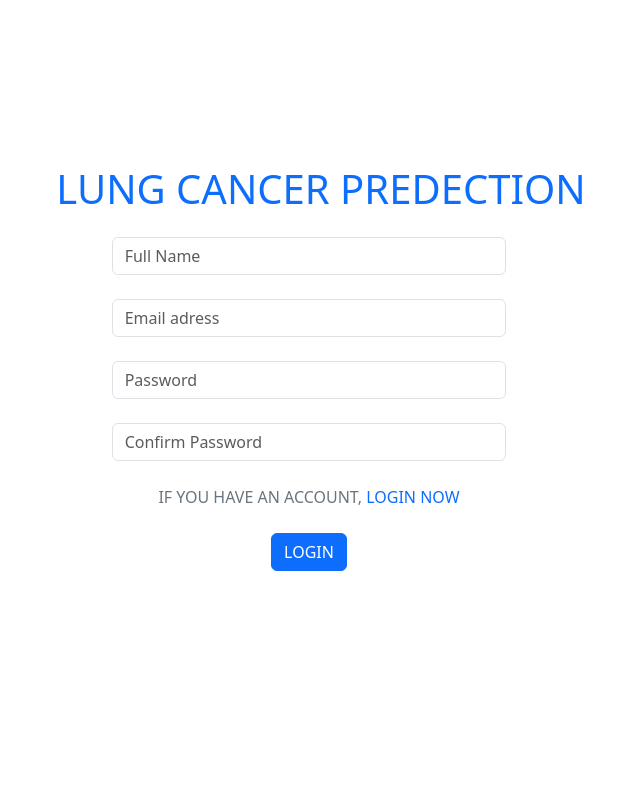
After one commit to kingrxm82/LungCancer, a Flask app: page /register in a window 1280 px wide. The commit adds this page. Shown: the whole page, without its empty margins (307-947 px from the left). Run offline with Flask 3, Linux system fonts and the light colour scheme; parts of the project's set-up code (start-up, migrations or seed data) failed here and were passed over.

Commit message:
Add login and register

```diff
--- a/app.py
+++ b/app.py
@@ -9,6 +9,14 @@ app = Flask(__name__)
 @app.route('/')
 def main():
     return render_template('index.html')
+
+@app.route('/login')
+def login():
+    return render_template('login.html')
+
+@app.route('/register')
+def register():
+    return render_template('register.html')
 
 @app.route('/prediction')
 def prediction():
--- /dev/null
+++ b/templates/register.html
@@ -0,0 +1,50 @@
+<!DOCTYPE html>
+<html lang="en">
+
+<head>
+    <title>Lung Cancer Prediction</title>
+    <meta charset="UTF-8">
+    <meta name="viewport" content="width=device-width, initial-scale=1.0">
+    <link rel="stylesheet" href="{{ url_for('static', filename='css/style.css') }}">
+    <link href="https://cdn.jsdelivr.net/npm/bootstrap@5.3.3/dist/css/bootstrap.min.css" rel="stylesheet"
+        integrity="sha384-QWTKZyjpPEjISv5WaRU9OFeRpok6YctnYmDr5pNlyT2bRjXh0JMhjY6hW+ALEwIH" crossorigin="anonymous">
+    <script src="https://cdn.jsdelivr.net/npm/bootstrap@5.3.3/dist/js/bootstrap.bundle.min.js"
+        integrity="sha384-YvpcrYf0tY3lHB60NNkmXc5s9fDVZLESaAA55NDzOxhy9GkcIdslK1eN7N6jIeHz"
+        crossorigin="anonymous"></script>
+</head>
+
+<body>
+    <div class="hero row ">
+        <div class="container w-100 h-100  d-flex justify-content-center align-items-center">
+            <div class="text-center col-8">
+                <h1 class="text-primary mb-4">LUNG CANCER PREDECTION</h1>
+                <div class="row w-100 d-flex justify-content-center align-items-center mb-5">
+                    <div class="col-6">
+                        <div class="mb-4">
+                            <input type="text" class="form-control" id="fname" name="fname" placeholder="Full Name">
+                        </div>
+                        <div class="mb-4">
+                            <input type="email" class="form-control" id="email" name="email" placeholder="Email adress">
+                        </div>
+                        <div class="mb-4">
+                            <input type="password" class="form-control" id="pass" name="pass" placeholder="Password">
+                        </div>
+                        <div class="mb-4">
+                            <input type="password" class="form-control" id="repass" name="repass"
+                                placeholder="Confirm Password">
+                        </div>
+                        <div class="mb-4">
+                            <p class='text-secondary'>IF YOU HAVE AN ACCOUNT, <a href='/login'
+                                    class='link-underline link-underline-opacity-0'>LOGIN NOW</a></p>
+                        </div>
+                        <div class="mb-3 d-flex justify-content-center align-items-center">
+                            <a href='/prediction'>
+                                <button class='btn btn-primary'>LOGIN</button>
+                            </a>
+                        </div>
+                    </div>
+                </div>
+            </div>
+        </div>
+    </div>
+</body>
--- a/templates/result.html
+++ b/templates/result.html
@@ -31,7 +31,6 @@
             </div>
             <div class="row w-100 d-flex justify-content-center align-items-center mb-5">
                 <div class='text-center col-8'>
-                    <a class='btn btn-primary' href='/'> BACK TO HOME</a>
                     <a class='btn btn-outline-primary' href='/prediction'> BACK TO PREDICTION</a>
                 </div>
             </div>
```
Also changed, not shown: templates/index.html (+9 -4 lines), templates/login.html (added, +40 -0 lines).
